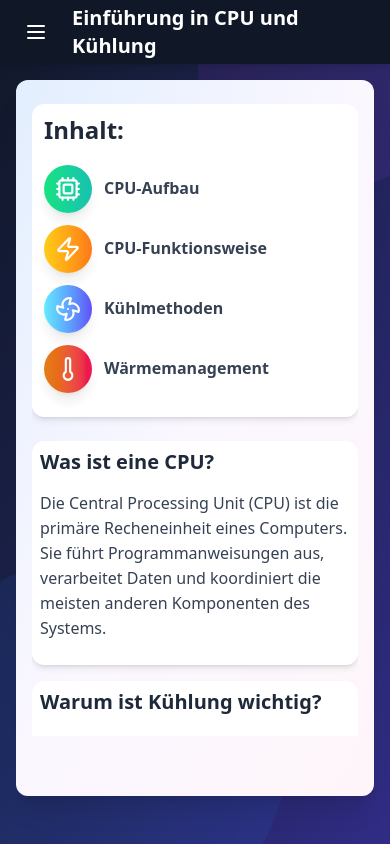
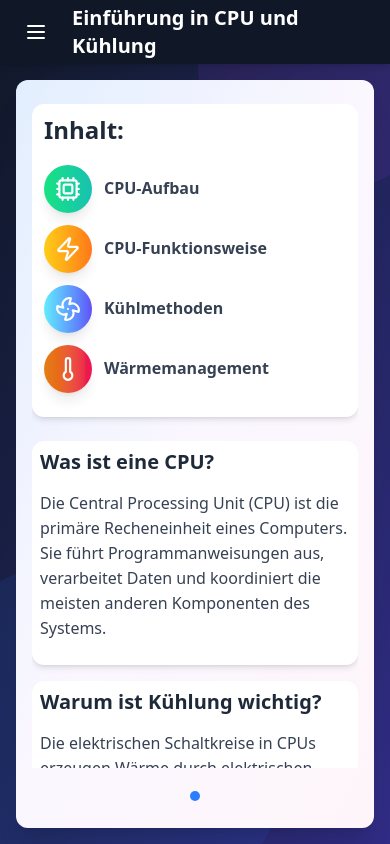
Before and after one commit to HendrikHoemberg/CpuUndKuehlung, a React (Vite) app: page / in a window 390 px wide. Built offline with nearby package versions, Linux system fonts and the light colour scheme.

Commit message:
Further mobile optimization

```diff
--- a/package.json
+++ b/package.json
@@ -3,11 +3,14 @@
   "private": true,
   "version": "0.0.0",
   "type": "module",
+  "homepage": "https://hendrikhoemberg.github.io/CpuUndKuehlung/",
   "scripts": {
     "dev": "vite",
     "build": "vite build",
     "lint": "eslint .",
-    "preview": "vite preview"
+    "preview": "vite preview",
+    "predeploy": "npm run build",
+    "deploy": "gh-pages -d dist"
   },
   "dependencies": {
     "@tailwindcss/vite": "^4.1.4",
--- a/src/App.jsx
+++ b/src/App.jsx
@@ -44,7 +44,6 @@ function App() {
     waermemanagement: <Waermemanagement />
   };
 
-  // Add or remove no-scroll class to body based on mobile menu state
   useEffect(() => {
     if (isMobileMenuOpen) {
       document.body.classList.add('no-scroll');
@@ -70,14 +69,13 @@ function App() {
           title={getTitleForPage(activePage)}
           onMenuClick={toggleMobileMenu}
         />
-        <main className="flex-1 overflow-y-auto p-4 md:p-6">
-          <div className="h-full">
+        <main className="flex-1 overflow-hidden p-4 md:p-6">
+          <div className="h-full w-full">
             {pages[activePage]}
           </div>
         </main>
       </div>
 
-      {/* Decorative Elements (do not block pointer events) */}
       <div className="fixed top-0 right-0 -mt-16 -mr-16 w-64 h-64 bg-purple-500 opacity-10 rounded-full pointer-events-none z-0"></div>
       <div className="fixed bottom-0 left-0 -mb-24 -ml-24 w-96 h-96 bg-blue-500 opacity-10 rounded-full pointer-events-none z-0"></div>
     </div>
--- a/src/components/Flyer.jsx
+++ b/src/components/Flyer.jsx
@@ -94,18 +94,18 @@ const Flyer = ({ pages, title }) => {
   const theme = colorThemes[currentPage % colorThemes.length];
 
   return (
-    <div className="mx-auto relative w-full h-full">
-      <div className={`rounded-xl shadow-xl overflow-hidden flex flex-col w-full h-full max-h-[calc(100vh-8rem)] md:max-h-full
+    <div className="mx-auto relative w-full h-full flex flex-col" style={{ height: '100%', maxHeight: '100vh' }}>
+      <div className={`rounded-xl shadow-xl overflow-hidden flex flex-col w-full h-full
                       bg-gradient-to-br from-blue-100 via-purple-50 to-pink-50 ${theme.text} transition-all duration-500 relative
                       ${isFlipping ? 'scale-95 opacity-80' : 'scale-100 opacity-100'}`}>
         {/* Transparency overlay */}
         <div className="absolute inset-0 bg-white opacity-20 pointer-events-none rounded-xl z-0" />
         {/* Content area */}
-        <div className="relative flex flex-col flex-grow overflow-hidden p-4 sm:p-6 md:p-8">
+        <div className="relative flex flex-col h-full overflow-hidden p-4 sm:p-6 md:p-8">
           {/* Flyer content */}
-          <div className="flex-grow relative z-10 overflow-hidden">
+          <div className="flex-1 min-h-0 relative z-10 overflow-hidden">
             <div className="h-full overflow-hidden">
-              <div className="h-full overflow-y-auto overflow-x-hidden custom-scrollbar pb-4">
+              <div className="h-full overflow-y-auto overflow-x-hidden custom-scrollbar">
                 <div className={`flyer-content ${isMobile ? 'mobile-view' : ''}`}>
                   {pages[currentPage]}
                 </div>
@@ -114,7 +114,7 @@ const Flyer = ({ pages, title }) => {
           </div>
 
           {/* Navigation Controls */}
-          <div className="flex justify-between mt-3 md:mt-4">
+          <div className="flex justify-between items-center mt-3 md:mt-4 flex-shrink-0">
             <button
               onClick={goToPreviousPage}
               disabled={currentPage === 0}
@@ -125,7 +125,6 @@ const Flyer = ({ pages, title }) => {
               <ChevronLeft size={isMobile ? 20 : 24} />
             </button>
 
-            {totalPages > 1 && (
             <div className="flex space-x-2">
               {pages.map((_, index) => (
                 <button
@@ -137,7 +136,6 @@ const Flyer = ({ pages, title }) => {
                 />
               ))}
             </div>
-            )}
 
             <button
               onClick={goToNextPage}
```
Also changed, not shown: 5 other files (tests, documents, lock files or other folders). Lines whose indentation alone changed are shown as unchanged.
